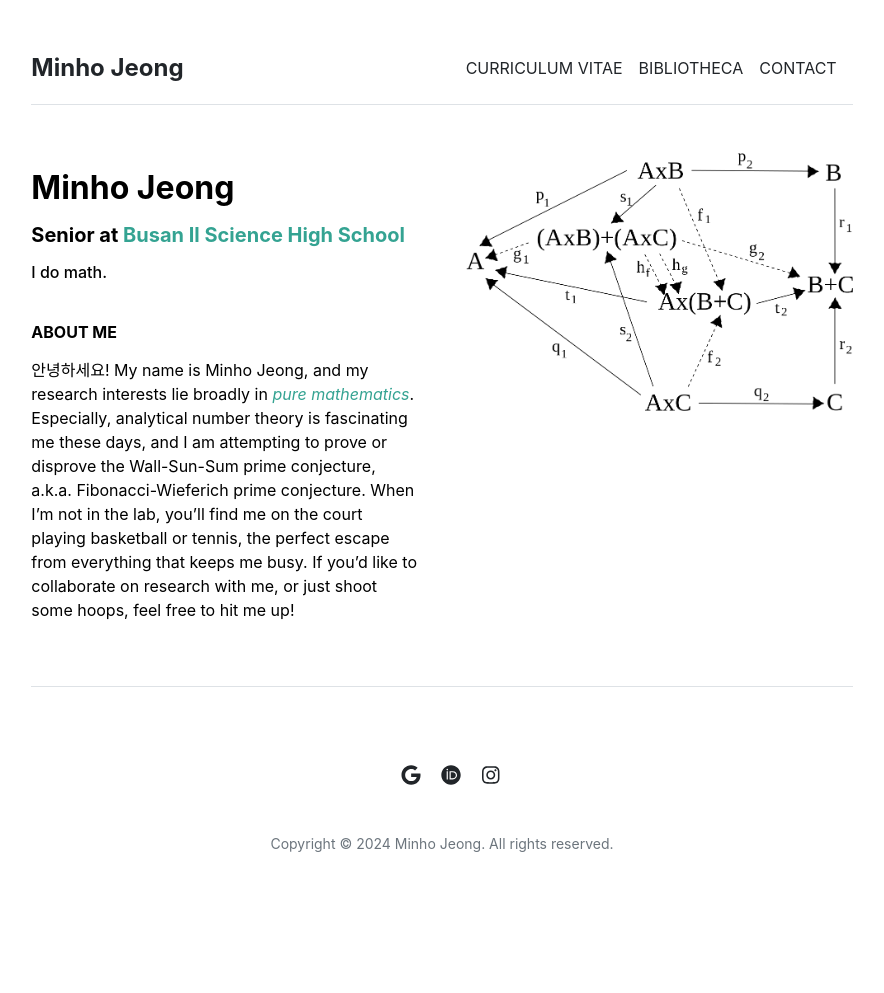
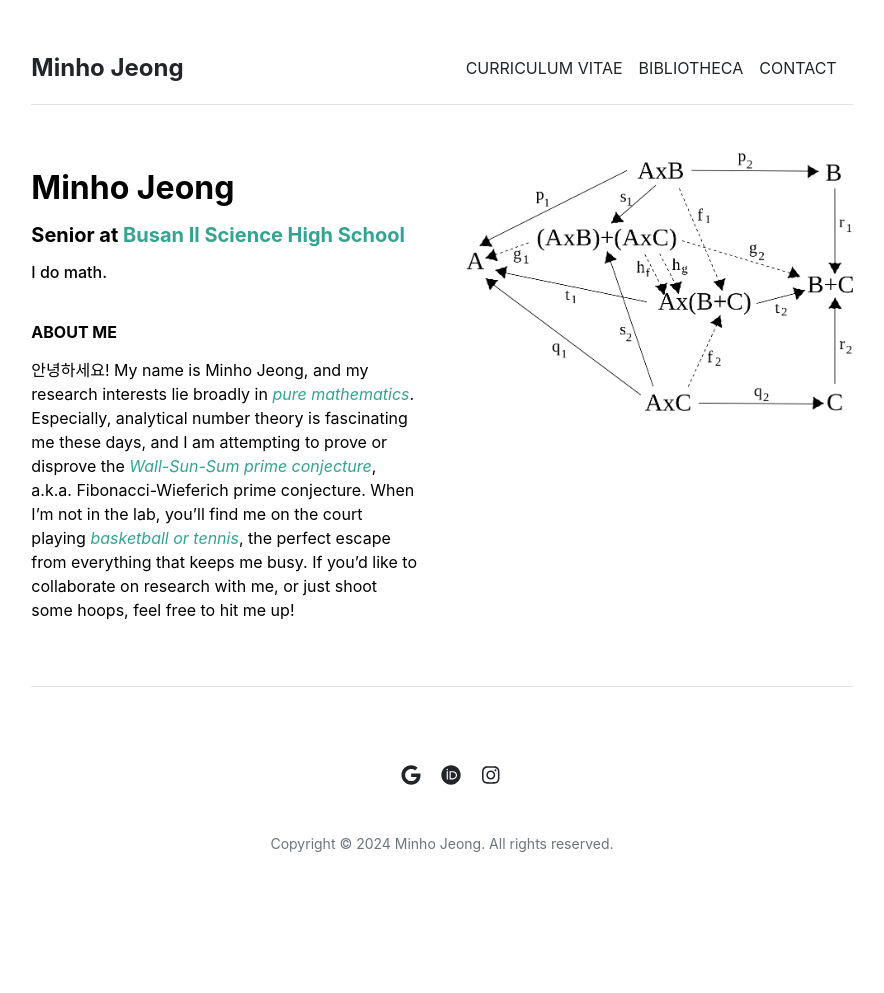
Before and after one commit to mino-jeong/mino-jeong.github.io, a Jekyll site: the page built from index.md, in a window 1280 px wide. Shown: the whole page, without its empty margins (198-1082 px from the left). Built offline with Jekyll 4.4.1, drawn with Linux system fonts in a browser that asks for light colours.

Commit message:
Update index.md

```diff
--- a/index.md
+++ b/index.md
@@ -4,4 +4,4 @@ title: "Home"
 ---
 
 <p style="line-height:1.2"><strong>ABOUT ME</strong></p>
-안녕하세요! My name is Minho Jeong, and my research interests lie broadly in <i><font color="#34A392">pure mathematics</font></i>. Especially, analytical number theory is fascinating me these days, and I am attempting to prove or disprove the Wall-Sun-Sum prime conjecture, a.k.a. Fibonacci-Wieferich prime conjecture. When I'm not in the lab, you'll find me on the court playing basketball or tennis, the perfect escape from everything that keeps me busy. If you'd like to collaborate on research with me, or just shoot some hoops, feel free to hit me up!
+안녕하세요! My name is Minho Jeong, and my research interests lie broadly in <i><font color="#34A392">pure mathematics</font></i>. Especially, analytical number theory is fascinating me these days, and I am attempting to prove or disprove the <i><font color="#34A392">Wall-Sun-Sum prime conjecture</font></i>, a.k.a. Fibonacci-Wieferich prime conjecture. When I'm not in the lab, you'll find me on the court playing <i><font color="#34A392">basketball or tennis</font></i>, the perfect escape from everything that keeps me busy. If you'd like to collaborate on research with me, or just shoot some hoops, feel free to hit me up!
```
